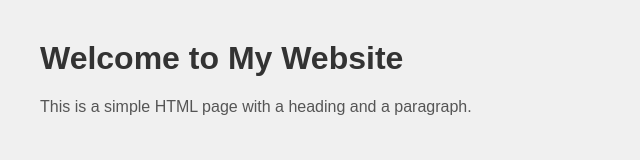
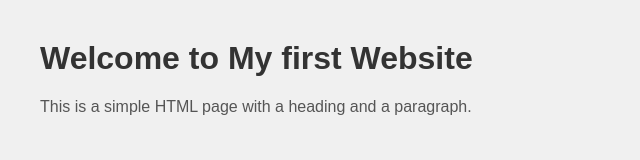
Before and after one commit to sobithaBaskaran/seconddemo, a plain HTML site: page index.html in a window 1280 px wide. Shown: the whole page, without its empty margins (0-640 px from the left). Drawn offline with Linux system fonts and the light colour scheme.

Commit message:
Update index.html

```diff
--- a/index.html
+++ b/index.html
@@ -18,7 +18,7 @@
     </style>
 </head>
 <body>
-    <h1>Welcome to My Website</h1>
+    <h1>Welcome to My first Website</h1>
     <p>This is a simple HTML page with a heading and a paragraph.</p>
 </body>
 </html>
```
